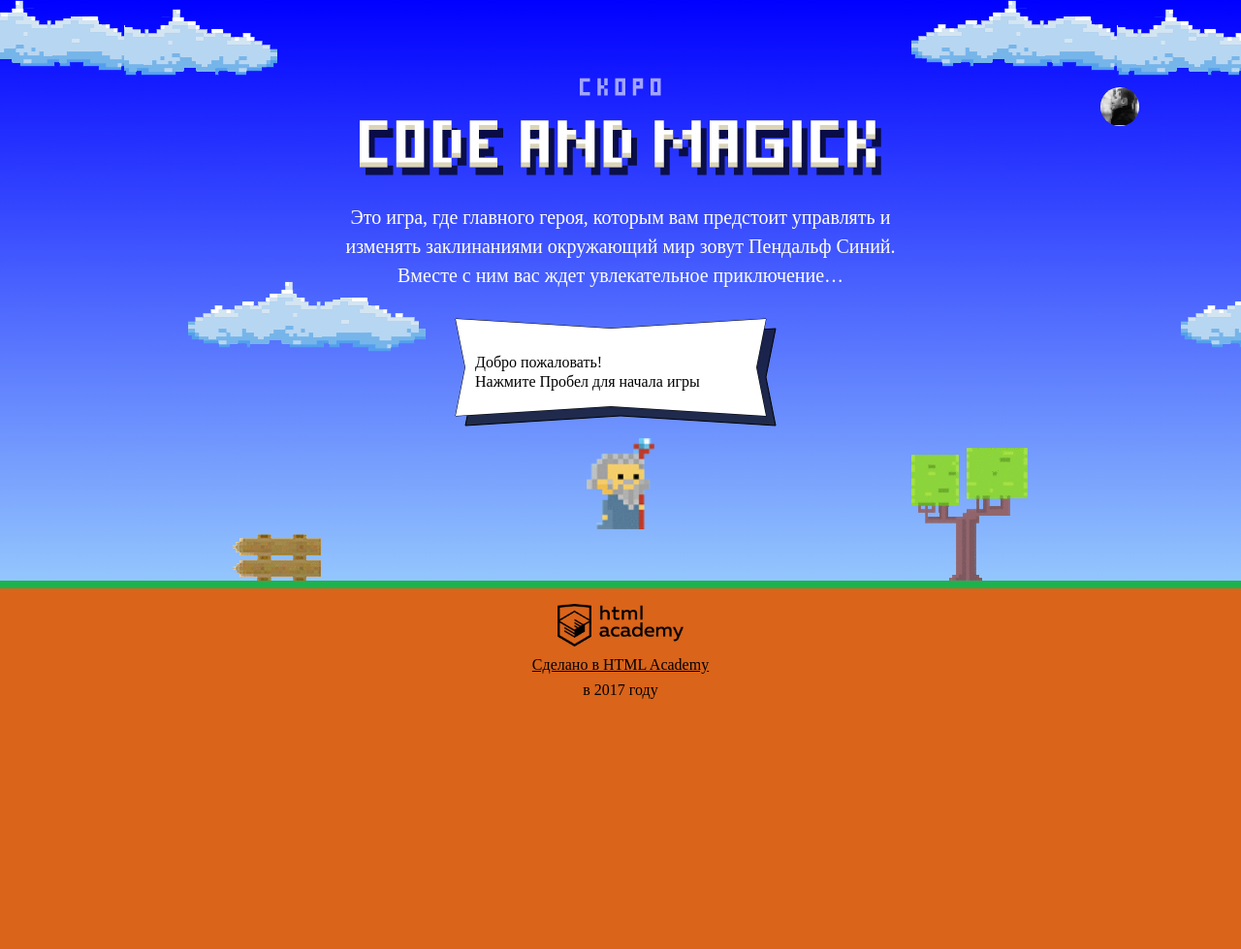
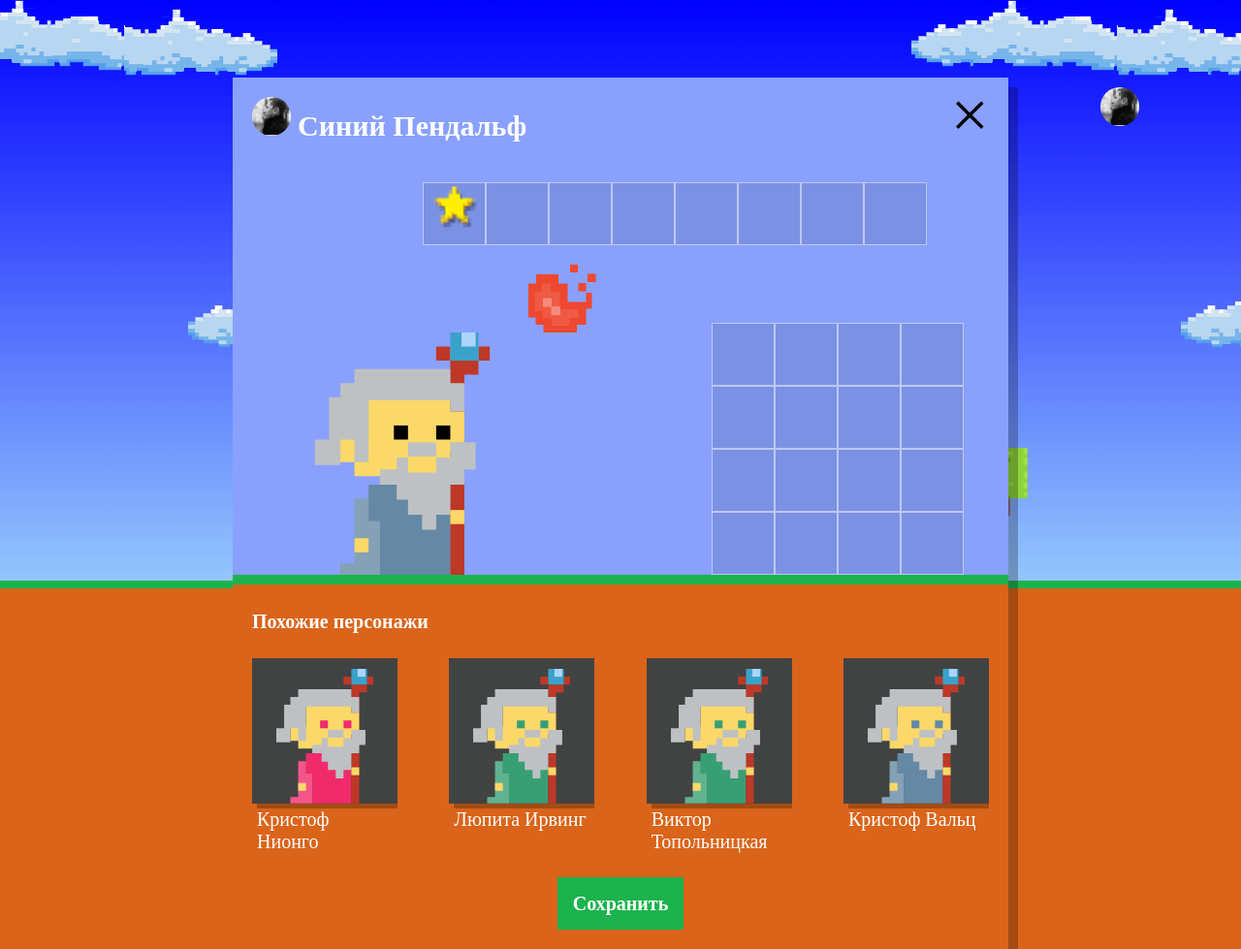
Before and after one commit to violetta96/564145-code-and-magick, a website: page index.html in a window 1280 px wide. Shown: the whole page at 97% size. Before the commit the page ends 800 px from the top, so only its background shows below. Drawn offline with Linux system fonts and the light colour scheme; a web font is replaced by a local one.

Commit message:
Учебный проект: нас орда

```diff
--- a/index.html
+++ b/index.html
@@ -202,6 +202,7 @@ var getWizardY = function (height) {
   return height * 2 / 3 - getWizardHeight(wizardWidth) / 2;
 }
 </script>
+<script src="js/setup.js"></script>
 <script src="js/stat.js"></script>
 <script src="js/game.js"></script>
 
--- /dev/null
+++ b/js/setup.js
@@ -0,0 +1,42 @@
+'use strict';
+
+var NAMES = ['Иван', 'Хуан Себастьян', 'Мария', 'Кристоф', 'Виктор', 'Юлия', 'Люпита', 'Вашингтон'];
+var LAST_NAMES = ['да Марья', 'Верон', 'Мирабелла', 'Вальц', 'Онопко', 'Топольницкая', 'Нионго', 'Ирвинг'];
+var COAT_COLORS = ['rgb(101, 137, 164)', 'rgb(241, 43, 107)', 'rgb(146, 100, 161)', 'rgb(56, 159, 117)', 'rgb(215, 210, 55)', 'rgb(0, 0, 0)'];
+var EYES_COLORS = ['black', 'red', 'blue', 'yellow', 'green'];
+
+
+var setup = document.querySelector('.setup');
+var similarListElement = document.querySelector('.setup-similar-list');
+var similarWizardTemplate = document.querySelector('#similar-wizard-template').content.querySelector('.setup-similar-item');
+var setupSimilar = setup.querySelector('.setup-similar');
+
+var randomNumber = function (rand) {
+  return rand[Math.floor(Math.random() * rand.length)];
+};
+
+var wizards = [];
+for (var j = 0; j < 4; j++) {
+  wizards[j] = {
+    name: randomNumber(NAMES) + ' ' + randomNumber(LAST_NAMES),
+    coatColor: randomNumber(COAT_COLORS),
+    eyesColor: randomNumber(EYES_COLORS)
+  };
+}
+
+var renderWizard = function (wizard) {
+  var wizardElement = similarWizardTemplate.cloneNode(true);
+  wizardElement.querySelector('.setup-similar-label').textContent = wizard.name;
+  wizardElement.querySelector('.wizard-coat').style.fill = wizard.coatColor;
+  wizardElement.querySelector('.wizard-eyes').style.fill = wizard.coatColor;
+  return wizardElement;
+};
+
+var fragment = document.createDocumentFragment();
+for (var i = 0; i < wizards.length; i++) {
+  fragment.appendChild(renderWizard(wizards[i]));
+}
+similarListElement.appendChild(fragment);
+
+setup.classList.remove('hidden');
+setupSimilar.classList.remove('hidden');
```
